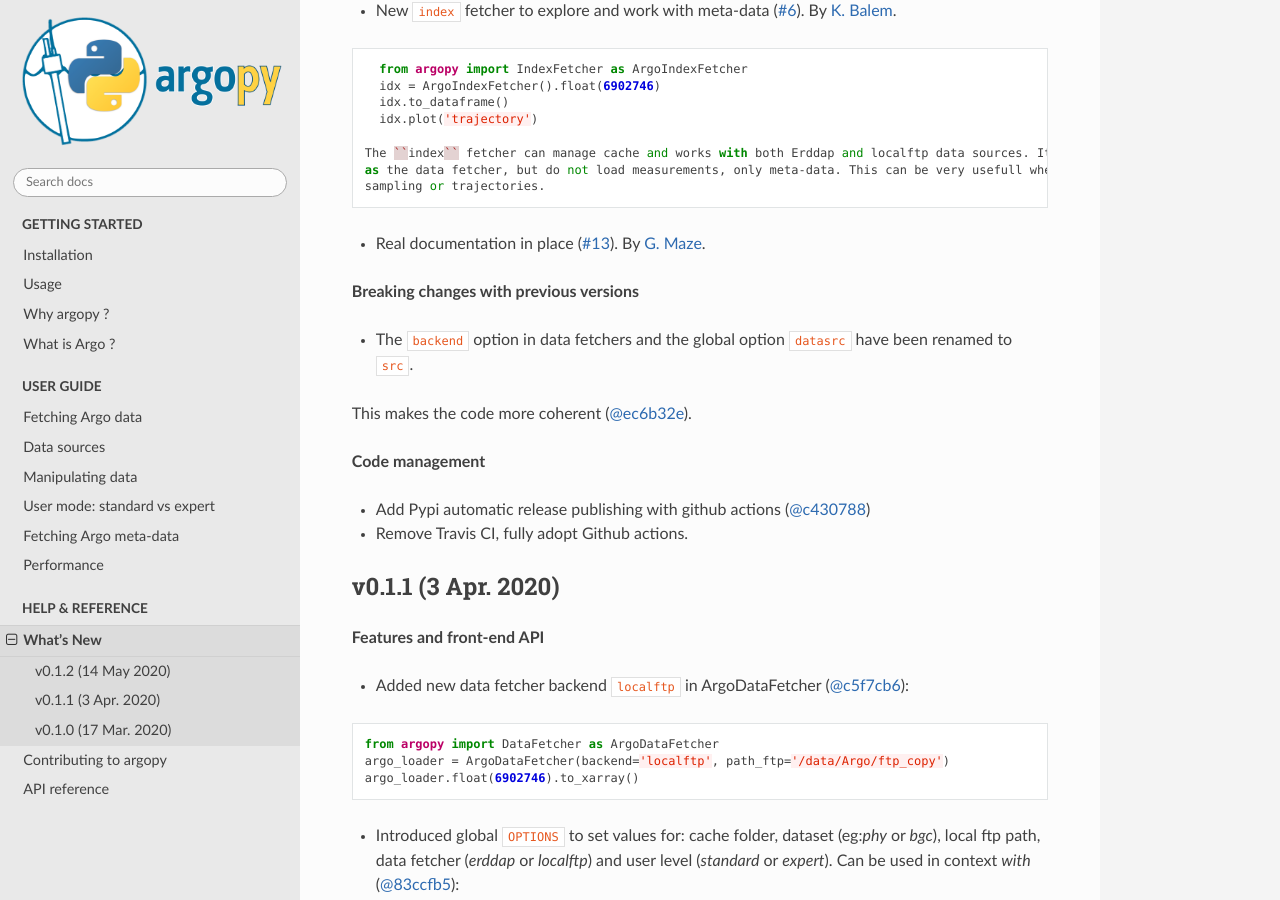
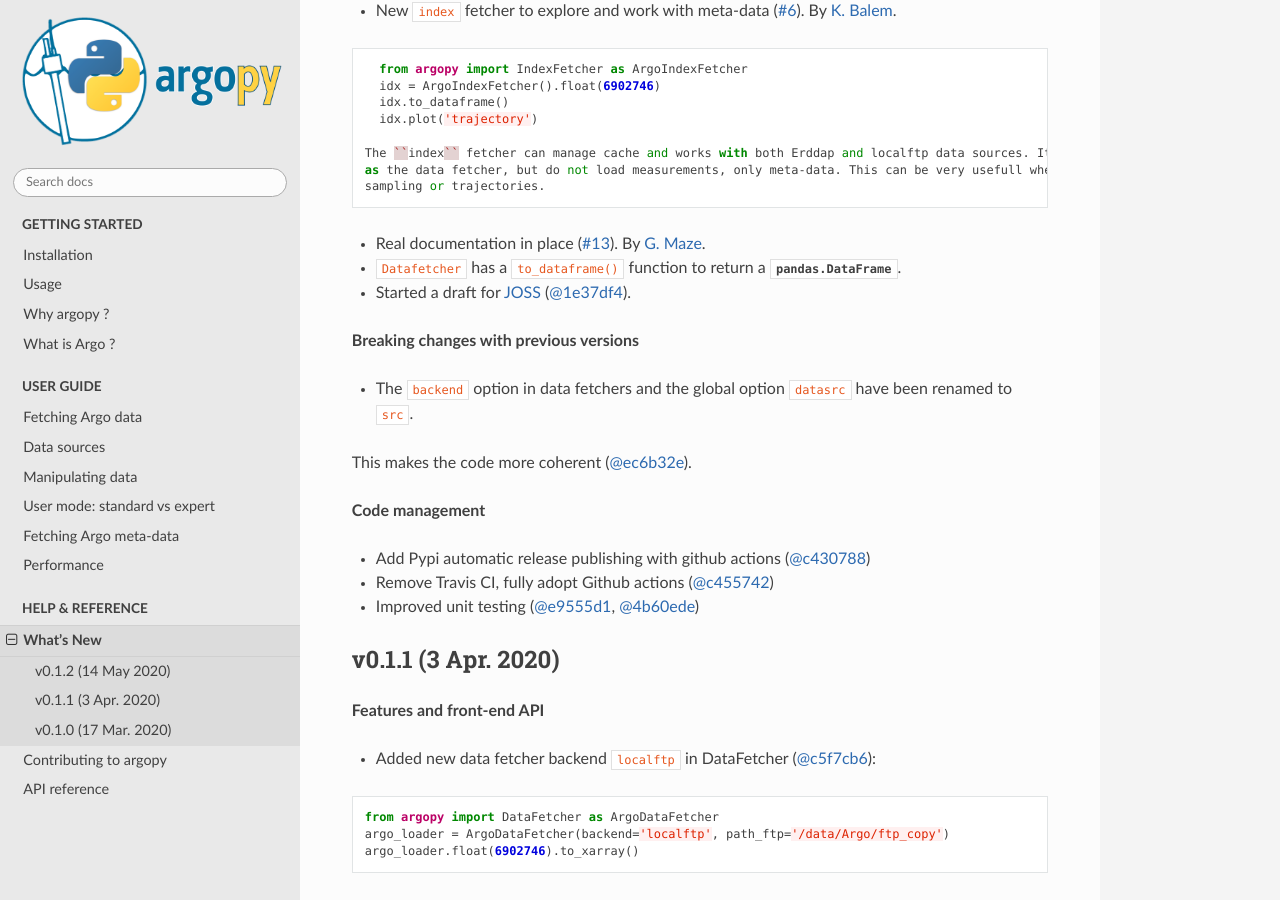
Before and after one commit to hamersu9t/argopy, a Sphinx documentation site: the page built from docs/whats-new.rst, in a window 1280 px wide and 900 px high, scrolled down 275 px. Built offline with Sphinx 7.4.7 and the Read the Docs theme 2.0.0, drawn with Linux system fonts in a browser that asks for light colours; the version number is read from the project's files by our own code.

Commit message:
Misc minor improvements

```diff
--- a/docs/argofloats.rst
+++ /dev/null
@@ -1,2 +0,0 @@
-What is an Argo float ?
-#######################
--- a/docs/index.rst
+++ b/docs/index.rst
@@ -1,7 +1,8 @@
 Argo data python library
 ========================
 
-**argopy** is a python library that aims to ease Argo data access, manipulation and visualisation for standard users as well as Argo experts and operators.
+**argopy** is a python library that aims to ease :ref:`Argo` data access, manipulation and visualisation
+for standard users as well as Argo experts and operators.
 
 Documentation
 -------------
--- a/docs/quick-overview.rst
+++ b/docs/quick-overview.rst
@@ -2,4 +2,5 @@
 Quick overview
 ##############
 
-Here are some quick examples of what you can do with :py:mod:`argopy` objects. Everything will be explained in much more detail in the rest of the documentation.
+Here are some quick examples of what you can do with :py:mod:`argopy` objects.
+Everything will be explained in much more details in the rest of the documentation.
--- a/docs/what_is_argo.rst
+++ b/docs/what_is_argo.rst
@@ -1,3 +1,5 @@
+.. _Argo:
+
 What is Argo ?
 ##############
 
--- a/docs/whats-new.rst
+++ b/docs/whats-new.rst
@@ -23,6 +23,10 @@ v0.1.2 (14 May 2020)
 
 - Real documentation in place (:pr:`13`). By `G. Maze <http://www.github.com/gmaze>`_.
 
+- ``Datafetcher`` has a ``to_dataframe()`` function to return a :class:`pandas.DataFrame`.
+
+- Started a draft for `JOSS <https://joss.theoj.org/>`_ (:commit:`1e37df44073261df2af486a2da014be8f59bc4cd`).
+
 **Breaking changes with previous versions**
 
 - The ``backend`` option in data fetchers and the global option ``datasrc`` have been renamed to ``src``.
@@ -32,14 +36,16 @@ This makes the code more coherent (:commit:`ec6b32e94b78b2510985cfda49025c10ba97
 
 - Add Pypi automatic release publishing with github actions (:commit:`c4307885622709881e34909fd42e43f16a6a7cf4`)
 
-- Remove Travis CI, fully adopt Github actions.
+- Remove Travis CI, fully adopt Github actions (:commit:`c4557425718f700b4aee760292b20b0642181dc6`)
+
+- Improved unit testing (:commit:`e9555d1e6e90d3d1e75183cec0c4e14f7f19c17c`, :commit:`4b60ede844e37df86b32e4e2a2008335472a8cc1`)
 
 v0.1.1 (3 Apr. 2020)
 ---------------------
 
 **Features and front-end API**
 
-- Added new data fetcher backend ``localftp`` in ArgoDataFetcher (:commit:`c5f7cb6f59d1f64a35dad28f386c9b1166883b81`):
+- Added new data fetcher backend ``localftp`` in DataFetcher (:commit:`c5f7cb6f59d1f64a35dad28f386c9b1166883b81`):
 
 .. code-block:: python
 
```
Also changed, not shown: docs/paper.md (+1 -1 lines).
